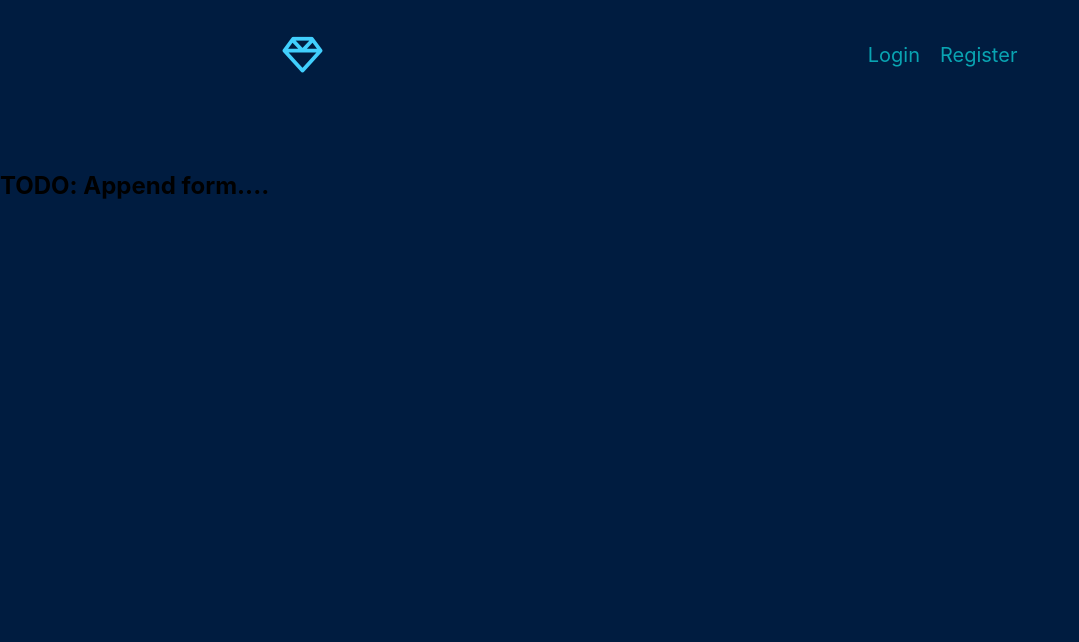
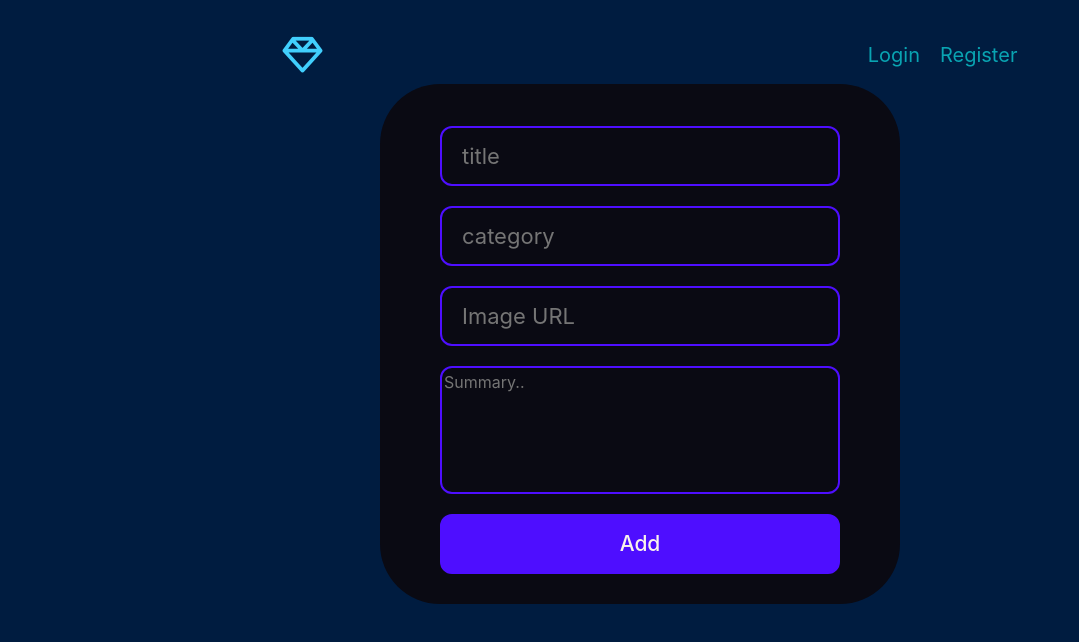
Before and after one commit to Glavyanov/Buy-Something, a React (Create React App) app in the folder client/: page /appendad in a window 1280 px wide. Shown: the top 642 px of the page, without its empty margins (0-1079 px from the left). Built offline with nearby package versions, Linux system fonts and the light colour scheme; no server answers.

Commit message:
Append ad functionality

```diff
--- a/client/src/App.js
+++ b/client/src/App.js
@@ -7,7 +7,7 @@ import { Footer } from "./components/Footer/Footer";
 import { Header } from "./components/Header/Header";
 import { Home } from "./components/Home/Home";
 import { Login } from "./components/Login/Login";
-import { AppendAdd } from "./components/MyPage/AppendAdd/AppendAdd";
+import { AppendAd } from "./components/MyPage/AppendAd/AppendAd";
 import { MyPage } from "./components/MyPage/MyPage";
 import { Register } from "./components/Register/Register";
 import * as cardsService from "./services/cardsServise";
@@ -32,6 +32,10 @@ function App() {
     console.log("onRegisterSubmit");
   };
 
+  const onSubmitAppendAd = (values) => {
+    console.log(values);
+  };
+
   return (
     <>
       <Header />
@@ -48,7 +52,7 @@ function App() {
             element={<Register onRegisterSubmit={onRegisterSubmit} />}
           />
           <Route path="/mypage" element={<MyPage />} />
-          <Route path="/appendad" element={<AppendAdd />} />
+          <Route path="/appendad" element={<AppendAd onSubmitAppendAd={onSubmitAppendAd}/>} />
         </Routes>
       </main>
 
--- /dev/null
+++ b/client/src/components/MyPage/AppendAd/AppendAd.css
@@ -0,0 +1,71 @@
+#append-ad {
+  position: absolute;
+  left: 50%;
+  top: -84px;
+  transform: translate(-50%);
+  background-color: #0a0a13;
+  height: 520px;
+  width: 520px;
+  border-radius: 60px;
+  display: flex;
+  flex-direction: column;
+  justify-content: flex-end;
+}
+
+.form-register {
+  display: flex;
+  flex-direction: row;
+  flex-wrap: wrap;
+  align-items: center;
+  justify-content: center;
+}
+
+.form-register input,
+.form-register button {
+  margin-top: 20px;
+  width: 400px;
+  height: 60px;
+  border-radius: 12px;
+  border: solid 2px #4e0eff;
+}
+
+.form-register button {
+  background-color: #4e0eff;
+  color: #faf3eb;
+  font-size: 21px;
+  font-weight: 500;
+  margin-bottom: 30px;
+}
+
+.form-register input {
+  background-color: #0a0a13;
+  padding-left: 20px;
+  color: #5b5a5d;
+  outline: unset;
+  font-size: 22px;
+}
+
+textarea[type="text"] {
+  width: 400px;
+  resize: none;
+  background-color: #0a0a13;
+  border: solid 2px #4e0eff;
+  outline: #4e0eff;
+  border-radius: 12px;
+  margin-top: 20px;
+  color: #5b5a5d;
+}
+
+input:-webkit-autofill,
+input:-webkit-autofill:hover,
+input:-webkit-autofill:focus,
+textarea:-webkit-autofill,
+textarea:-webkit-autofill:hover,
+textarea:-webkit-autofill:focus,
+select:-webkit-autofill,
+select:-webkit-autofill:hover,
+select:-webkit-autofill:focus {
+  -webkit-text-fill-color: #5b5a5d;
+  -webkit-box-shadow: 0 0 0px 1000px #000 inset;
+  transition: background-color 5000s ease-in-out 0s;
+}
--- /dev/null
+++ b/client/src/components/MyPage/AppendAd/AppendAd.js
@@ -0,0 +1,26 @@
+import "./AppendAd.css";
+import {useForm} from '../../../hooks/useForm';
+
+export const AppendAd = ({
+  onSubmitAppendAd,
+}) => {
+
+  const {formValues, onChangeHandler, onSubmit} = useForm({
+    title:'',
+    category: '',
+    imageUrl: '',
+    summary:'',
+  }, onSubmitAppendAd);
+
+  return (
+    <section id="append-ad">
+      <form className="form-ad" onSubmit={onSubmit}>
+        <input type="text" name="title" placeholder="title" value={formValues.title} onChange={onChangeHandler} />
+        <input type="text" name="category" placeholder="category" value={formValues.category} onChange={onChangeHandler} />
+        <input type="url" name="imageUrl" placeholder="Image URL" value={formValues.imageUrl} onChange={onChangeHandler} />
+        <textarea type="text" name="summary" placeholder="Summary.. " rows="5" value={formValues.summary} onChange={onChangeHandler} > </textarea>
+        <button>Add</button>
+      </form>
+    </section>
+  );
+};
--- a/client/src/components/MyPage/AppendAdd/AppendAdd.js
+++ /dev/null
@@ -1,7 +0,0 @@
-export const AppendAdd = () => {
-    return (
-        <>
-        <h2>TODO: Append form....</h2>
-        </>
-    );
-};
--- a/client/src/components/Register/Register.css
+++ b/client/src/components/Register/Register.css
@@ -24,21 +24,16 @@
       justify-content: flex-end;
   }
 
-  .form-register {
+  .form-ad {
     display: flex;
     flex-direction: row;
     flex-wrap: wrap;
     align-items: center;
     justify-content: center;
-      /* display: flex;
-      flex-direction: column;
-      flex-wrap: nowrap;
-      align-items: center;
-      justify-content: center; */
   }
 
-  .form-register input,
-  .form-register button {
+  .form-ad input,
+  .form-ad button {
       margin-top: 20px;
       width: 400px;
       height: 60px;
@@ -46,7 +41,7 @@
       border: solid  2px #4e0eff;
   }
 
-  .form-register button {
+  .form-ad button {
       background-color: #4e0eff;
       color:#faf3eb;
       font-size: 21px;
@@ -54,7 +49,7 @@
       margin-bottom: 30px;
   }
 
-  .form-register input {
+  .form-ad input {
       background-color: #0a0a13;
       padding-left: 20px;
       color: #5b5a5d;
```
Also changed, not shown: client/src/components/MyPage/AppendAdd/AppendAdd.css (deleted).
